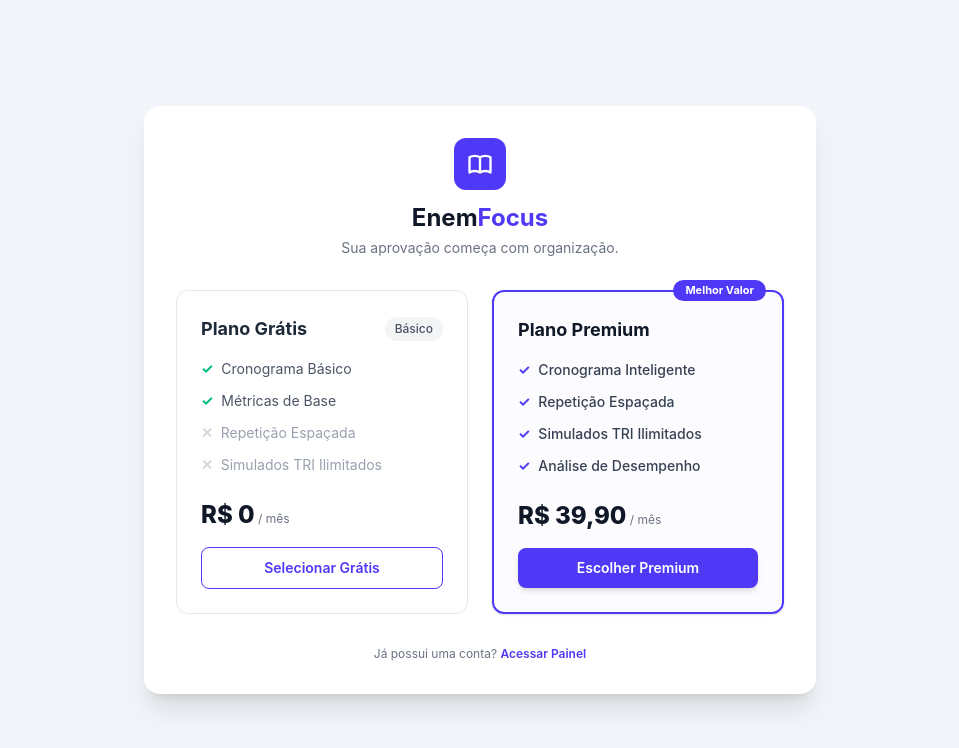
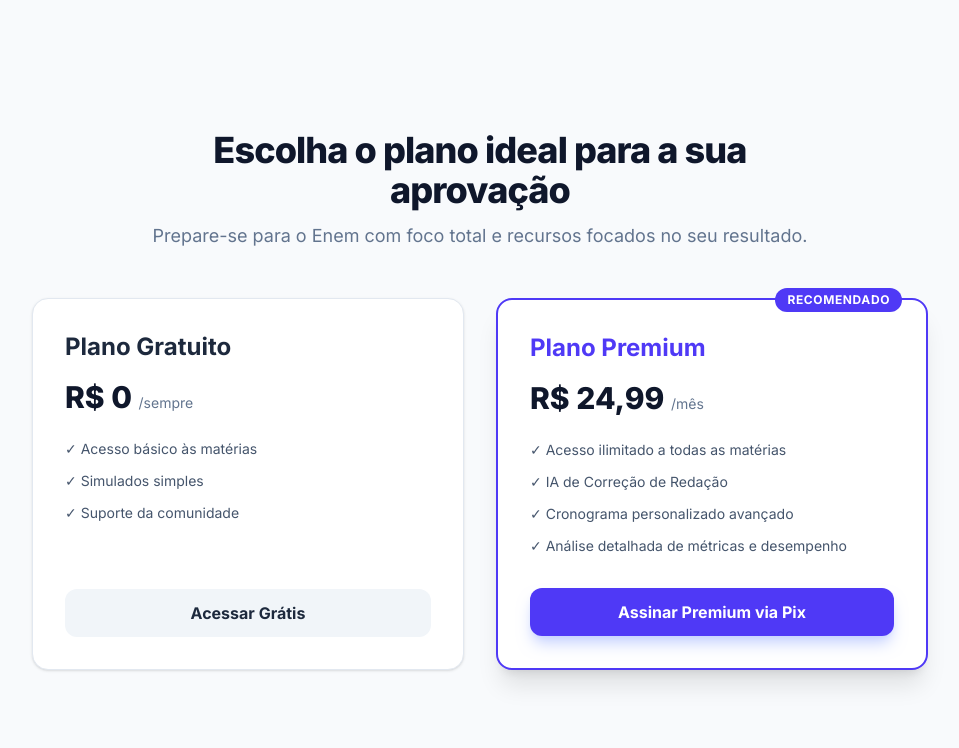
Before and after one commit to hermannglowig-netizen/enem-focus, a Next.js app: page /pricing in a window 1280 px wide. Shown: the top 748 px of the page, without its empty margins (160-1119 px from the left). Built offline with nearby package versions, Linux system fonts and the light colour scheme.

Commit message:
fix: restaura tela de planos e conexao do checkout

```diff
--- a/app/pricing/page.tsx
+++ b/app/pricing/page.tsx
@@ -1,120 +1,110 @@
 "use client";
 
-import Link from "next/link";
+import { useState } from "react";
+import { supabase } from "@/lib/supabase"; // Ajuste a importação do Supabase se necessário
+import { useRouter } from "next/navigation";
 
 export default function PricingPage() {
+  const [loading, setLoading] = useState(false);
+  const router = useRouter();
+
+  const handleSubscribePremium = async () => {
+    setLoading(true);
+
+    try {
+      // 1. Pega a sessão do usuário no Supabase
+      const { data: { session } } = await supabase.auth.getSession();
+
+      if (!session) {
+        // Se o usuário não estiver logado, redireciona para a tela de login
+        router.push("/login");
+        return;
+      }
+
+      // 2. Chama a API de Checkout da AbacatePay
+      const response = await fetch("/api/checkout", {
+        method: "POST",
+        headers: { "Content-Type": "application/json" },
+        body: JSON.stringify({
+          userId: session.user.id,
+          userEmail: session.user.email,
+        }),
+      });
+
+      const data = await response.json();
+
+      if (data.url) {
+        // 3. Redireciona para o link do Pix/Checkout da AbacatePay
+        window.location.href = data.url;
+      } else {
+        alert(data.error || "Erro ao gerar cobrança do Pix.");
+      }
+    } catch (error) {
+      console.error("Erro na assinatura:", error);
+      alert("Ocorreu um erro ao processar o pagamento.");
+    } finally {
+      setLoading(false);
+    }
+  };
+
   return (
-    <div className="min-h-screen bg-slate-100 flex items-center justify-center p-4 font-sans">
-      <div className="bg-white rounded-2xl shadow-xl w-full max-w-2xl p-8 flex flex-col items-center">
+    <div className="min-h-screen bg-slate-50 py-16 px-6 text-slate-900 flex flex-col items-center justify-center">
+      <div className="text-center max-w-2xl mb-12">
+        <h1 className="text-4xl font-extrabold text-slate-900 tracking-tight">
+          Escolha o plano ideal para a sua aprovação
+        </h1>
+        <p className="text-slate-500 mt-3 text-lg">
+          Prepare-se para o Enem com foco total e recursos focados no seu resultado.
+        </p>
+      </div>
 
-        {/* Ícone do Topo / Header */}
-        <div className="flex items-center justify-center bg-indigo-600 text-white rounded-xl p-3 mb-3">
-          <svg className="w-7 h-7" fill="none" stroke="currentColor" viewBox="0 0 24 24">
-            <path strokeLinecap="round" strokeLinejoin="round" strokeWidth="2" d="M12 6.253v13m0-13C10.832 5.477 9.246 5 7.5 5S4.168 5.477 3 6.253v13C4.168 18.477 5.754 18 7.5 18s3.332.477 4.5 1.253m0-13C13.168 5.477 14.754 5 16.5 5c1.747 0 3.332.477 4.5 1.253v13C19.832 18.477 18.247 18 16.5 18c-1.746 0-3.332.477-4.5 1.253" />
-          </svg>
+      <div className="grid md:grid-cols-2 gap-8 max-w-4xl w-full">
+        {/* Plano Gratuito */}
+        <div className="bg-white p-8 rounded-2xl shadow-sm border border-slate-200 flex flex-col justify-between">
+          <div>
+            <h2 className="text-2xl font-bold text-slate-800">Plano Gratuito</h2>
+            <p className="text-3xl font-extrabold mt-4 text-slate-900">
+              R$ 0 <span className="text-sm font-normal text-slate-500">/sempre</span>
+            </p>
+            <ul className="mt-6 space-y-3 text-sm text-slate-600 text-left">
+              <li>✓ Acesso básico às matérias</li>
+              <li>✓ Simulados simples</li>
+              <li>✓ Suporte da comunidade</li>
+            </ul>
+          </div>
+          <button
+            onClick={() => router.push("/dashboard")}
+            className="mt-8 w-full py-3 bg-slate-100 hover:bg-slate-200 text-slate-800 font-bold rounded-xl transition-all"
+          >
+            Acessar Grátis
+          </button>
         </div>
 
-        <h1 className="text-2xl font-bold text-gray-900 mb-1">
-          Enem<span className="text-indigo-600">Focus</span>
-        </h1>
-        <p className="text-sm text-gray-500 mb-8 text-center">
-          Sua aprovação começa com organização.
-        </p>
-
-        {/* Grid dos Planos */}
-        <div className="grid grid-cols-1 md:grid-cols-2 gap-6 w-full mb-6">
-
-          {/* Card Plano Grátis */}
-          <div className="border border-gray-200 rounded-xl p-6 flex flex-col justify-between hover:border-gray-300 transition-all">
-            <div>
-              <div className="flex justify-between items-center mb-4">
-                <h2 className="text-lg font-bold text-gray-800">Plano Grátis</h2>
-                <span className="text-xs bg-gray-100 text-gray-600 px-2.5 py-1 rounded-full font-medium">
-                  Básico
-                </span>
-              </div>
-
-              <ul className="space-y-3 mb-6 text-sm text-gray-600">
-                <li className="flex items-center gap-2">
-                  <span className="text-emerald-500 font-bold">✓</span> Cronograma Básico
-                </li>
-                <li className="flex items-center gap-2">
-                  <span className="text-emerald-500 font-bold">✓</span> Métricas de Base
-                </li>
-                <li className="flex items-center gap-2 text-gray-400">
-                  <span className="text-gray-300 font-bold">✕</span> Repetição Espaçada
-                </li>
-                <li className="flex items-center gap-2 text-gray-400">
-                  <span className="text-gray-300 font-bold">✕</span> Simulados TRI Ilimitados
-                </li>
-              </ul>
-            </div>
-
-            <div>
-              <div className="mb-4">
-                <span className="text-2xl font-extrabold text-gray-900">R$ 0</span>
-                <span className="text-xs text-gray-500"> / mês</span>
-              </div>
-              <Link
-                href="/register?plan=free"
-                className="block text-center w-full py-2.5 px-4 border border-indigo-600 text-indigo-600 hover:bg-indigo-50 font-semibold rounded-lg transition-colors text-sm"
-              >
-                Selecionar Grátis
-              </Link>
-            </div>
+        {/* Plano Premium */}
+        <div className="bg-white p-8 rounded-2xl shadow-xl border-2 border-indigo-600 flex flex-col justify-between relative">
+          <span className="absolute -top-3 right-6 bg-indigo-600 text-white text-xs font-bold px-3 py-1 rounded-full uppercase tracking-wider">
+            Recomendado
+          </span>
+          <div>
+            <h2 className="text-2xl font-bold text-indigo-600">Plano Premium</h2>
+            <p className="text-3xl font-extrabold mt-4 text-slate-900">
+              R$ 24,99 <span className="text-sm font-normal text-slate-500">/mês</span>
+            </p>
+            <ul className="mt-6 space-y-3 text-sm text-slate-600 text-left">
+              <li>✓ Acesso ilimitado a todas as matérias</li>
+              <li>✓ IA de Correção de Redação</li>
+              <li>✓ Cronograma personalizado avançado</li>
+              <li>✓ Análise detalhada de métricas e desempenho</li>
+            </ul>
           </div>
-
-          {/* Card Plano Premium */}
-          <div className="border-2 border-indigo-600 rounded-xl p-6 flex flex-col justify-between relative bg-indigo-50/20 shadow-sm">
-            <div className="absolute -top-3 right-4 bg-indigo-600 text-white text-[11px] font-bold px-3 py-0.5 rounded-full">
-              Melhor Valor
-            </div>
-
-            <div>
-              <div className="flex justify-between items-center mb-4">
-                <h2 className="text-lg font-bold text-gray-900">Plano Premium</h2>
-              </div>
-
-              <ul className="space-y-3 mb-6 text-sm text-gray-700">
-                <li className="flex items-center gap-2">
-                  <span className="text-indigo-600 font-bold">✓</span> <span className="font-medium">Cronograma Inteligente</span>
-                </li>
-                <li className="flex items-center gap-2">
-                  <span className="text-indigo-600 font-bold">✓</span> <span className="font-medium">Repetição Espaçada</span>
-                </li>
-                <li className="flex items-center gap-2">
-                  <span className="text-indigo-600 font-bold">✓</span> <span className="font-medium">Simulados TRI Ilimitados</span>
-                </li>
-                <li className="flex items-center gap-2">
-                  <span className="text-indigo-600 font-bold">✓</span> <span className="font-medium">Análise de Desempenho</span>
-                </li>
-              </ul>
-            </div>
-
-            <div>
-              <div className="mb-4">
-                <span className="text-2xl font-extrabold text-gray-900">R$ 39,90</span>
-                <span className="text-xs text-gray-500"> / mês</span>
-              </div>
-              <Link
-                href="/checkout?plan=premium"
-                className="block text-center w-full py-2.5 px-4 bg-indigo-600 hover:bg-indigo-700 text-white text-center font-semibold rounded-lg shadow-md transition-colors text-sm"
-              >
-                Escolher Premium
-              </Link>
-            </div>
-          </div>
-
+          <button
+            onClick={handleSubscribePremium}
+            disabled={loading}
+            className="mt-8 w-full py-3 bg-indigo-600 hover:bg-indigo-700 text-white font-bold rounded-xl transition-all active:scale-95 disabled:opacity-70 shadow-lg shadow-indigo-200"
+          >
+            {loading ? "Gerando Pix..." : "Assinar Premium via Pix"}
+          </button>
         </div>
-
-        {/* Rodapé direcionando de volta pro Login */}
-        <p className="text-xs text-gray-500 mt-2">
-          Já possui uma conta?{" "}
-          <Link href="/login" className="text-indigo-600 hover:underline font-semibold">
-            Acessar Painel
-          </Link>
-        </p>
-
       </div>
     </div>
   );
```
